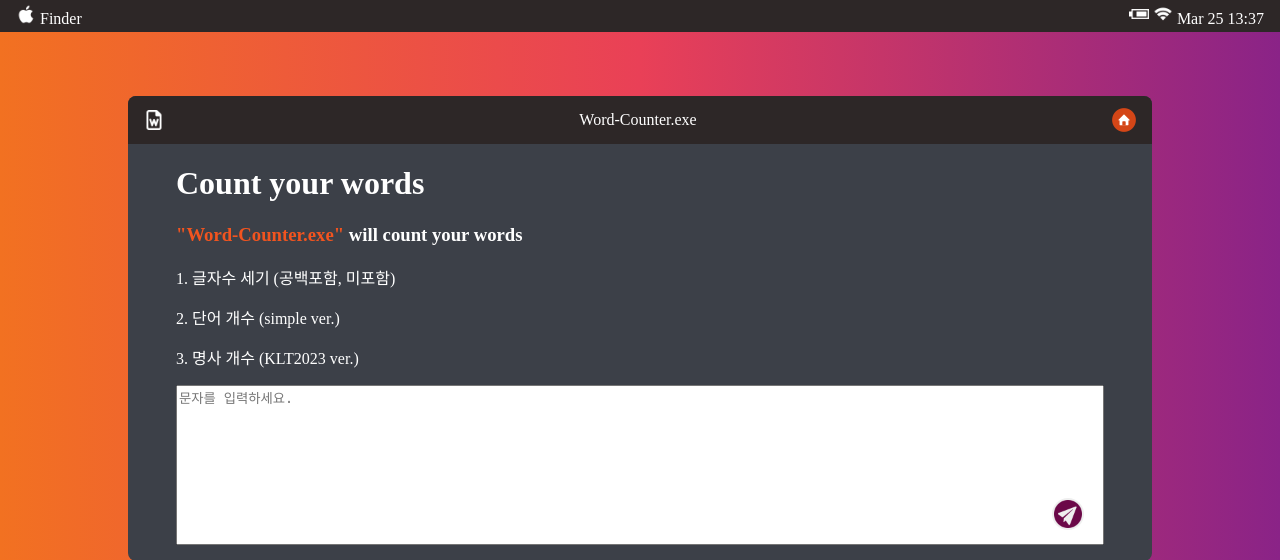
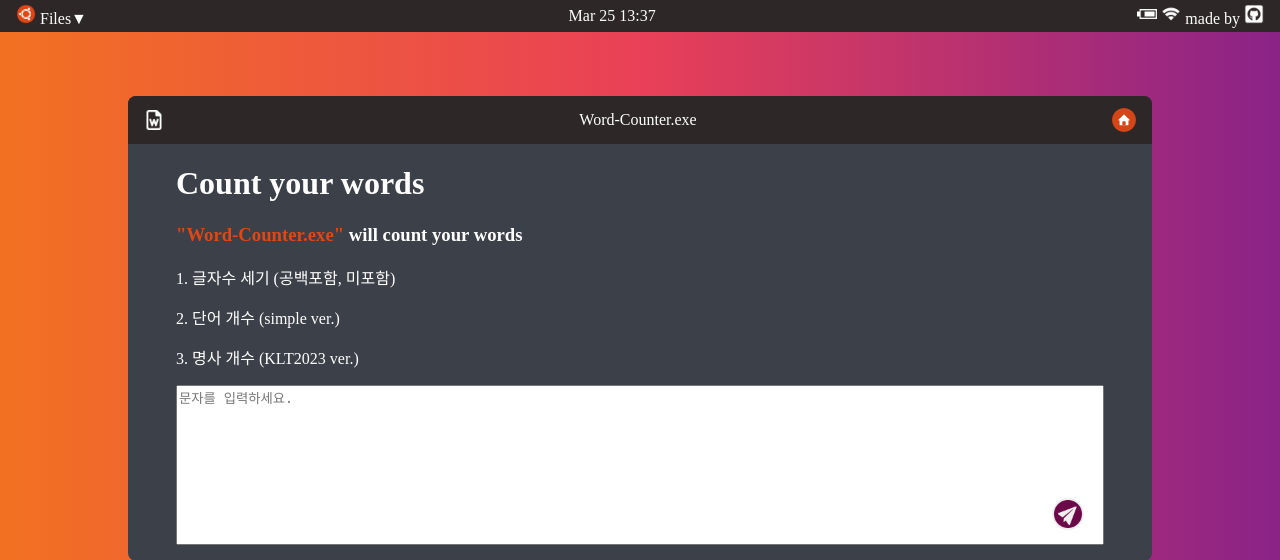
Before and after one commit to haram8009/wordcount, a Django app: page / in a window 1280 px wide. Shown: the top 560 px of the page. Run offline with Django 4.2, Linux system fonts and the light colour scheme.

Commit message:
테마 리눅스 우분투로 통일

```diff
--- a/main/templates/base.html
+++ b/main/templates/base.html
@@ -12,13 +12,17 @@
   <body>
     <div class="navbar">
       <div>
-        <img width="20rem" src="{% static '/images/apple_icon.png'%}" alt="apple"/>
-        <span>Finder</span>
+        <img width="20rem" src="{% static '/images/ubuntu_icon.png'%}" alt="linux_ubuntu"/>
+        <span>Files▼</span>
       </div>
+      <span class="clock"></span>
       <div>
         <img width="20rem" src="{% static '/images/battery_icon.png'%}" alt="battery">
         <img width="20rem" src="{% static '/images/wifi_icon.png'%}" alt="wifi">
-        <span class="clock"></span>
+        <a href="https://github.com/haram8009" title="https://github.com/haram8009">
+          <span>made by
+          </span><img width="20rem" src="{% static '/images/github_square_icon.png'%}" alt="github">
+        </a>
       </div>
     </div>
 
--- a/static/css/style.css
+++ b/static/css/style.css
@@ -43,6 +43,13 @@
   background-color: #2d2727;
   justify-content: space-between;
   align-items: center;
+}
+a {
+  color: #fff;
+  text-decoration: none;
+}
+a:link {
+  color: #fff;
 }
 .container {
   display: flex;
@@ -131,7 +138,7 @@
   cursor: pointer;
 }
 .color_orange {
-  color: #f2541f;
+  color: #e14715;
 }
 #result_summary {
   display: grid;
```
Also changed, not shown: static/images/github_square_icon.png (added), static/images/ubuntu_icon.png (added).
